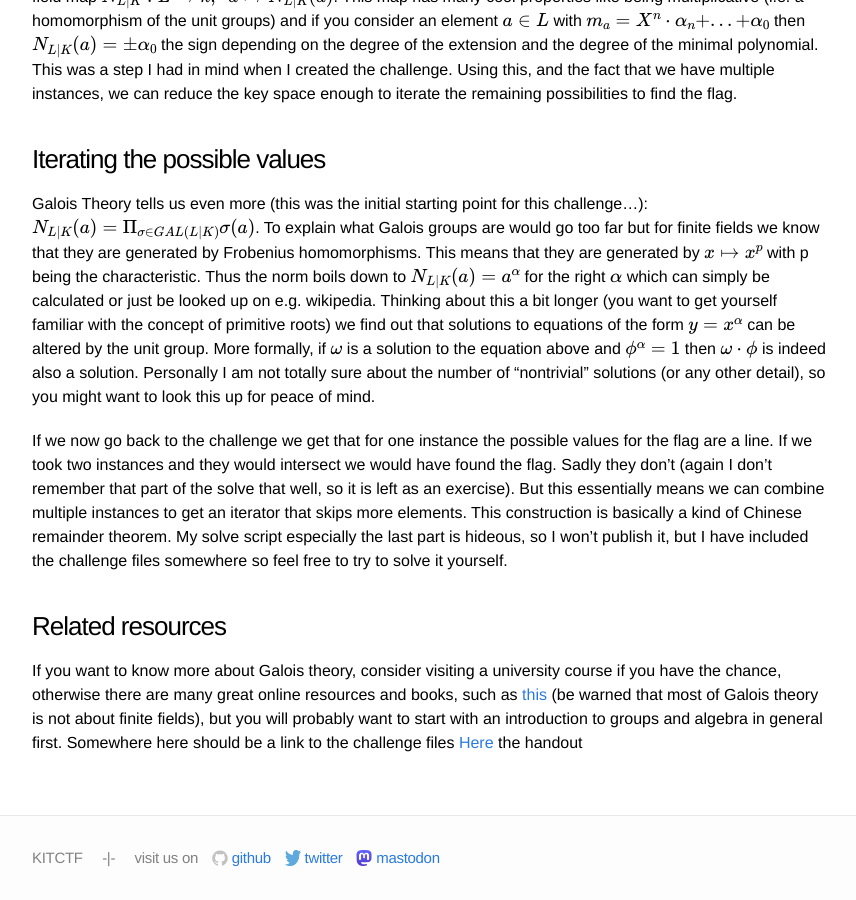
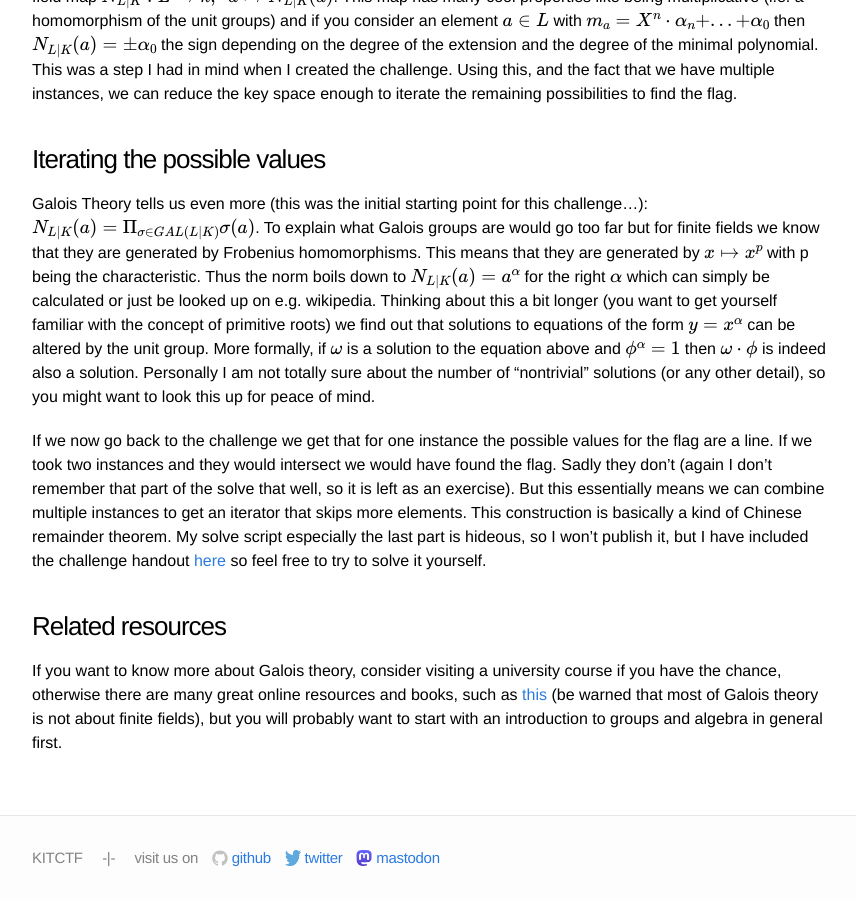
Before and after one commit to kitctf/www, a Jekyll site: the page built from _posts/2024-06-01-galois.md, in a window 1280 px wide and 900 px high, scrolled down 1468 px. Shown: the whole window, without its empty margins (208-1064 px from the left). Built offline with Jekyll 4.4.1, drawn with Linux system fonts in a browser that asks for light colours.

Commit message:
Adjust handout reference

```diff
--- a/_posts/2024-06-01-galois.md
+++ b/_posts/2024-06-01-galois.md
@@ -53,9 +53,7 @@
 
 If we now go back to the challenge we get that for one instance the possible values for the flag are a line. If we took two instances and they would intersect we would have found the flag. Sadly they don't (again I don't remember that part of the solve that well, so it is left as an exercise).
 But this essentially means we can combine multiple instances to get an iterator that skips more elements. This construction is basically a kind of Chinese remainder theorem.
-My solve script especially the last part is hideous, so I won't publish it, but I have included the challenge files somewhere so feel free to try to solve it yourself.
+My solve script especially the last part is hideous, so I won't publish it, but I have included the challenge handout [here](https://files.ctf.kitctf.de/trapdoor/a053f0f33932977546aa3e9720188e42cd8a1c6921ce95908f5f35766e2f53d6/trapdoor.tar.gz) so feel free to try to solve it yourself.
 
 ### Related resources
 If you want to know more about Galois theory, consider visiting a university course if you have the chance, otherwise there are many great online resources and books, such as [this](https://www.maths.ed.ac.uk/~tl/gt/gt.pdf) (be warned that most of Galois theory is not about finite fields), but you will probably want to start with an introduction to groups and algebra in general first.
-Somewhere here should be a link to the challenge files
-[Here](https://files.ctf.kitctf.de/trapdoor/a053f0f33932977546aa3e9720188e42cd8a1c6921ce95908f5f35766e2f53d6/trapdoor.tar.gz) the handout
```
